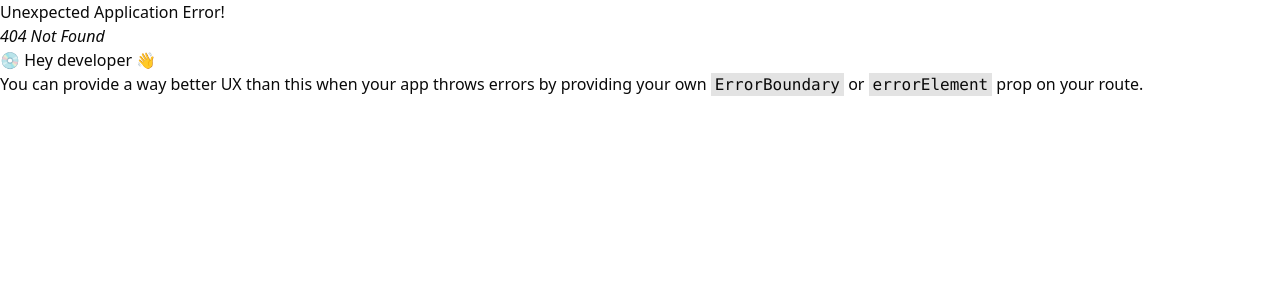
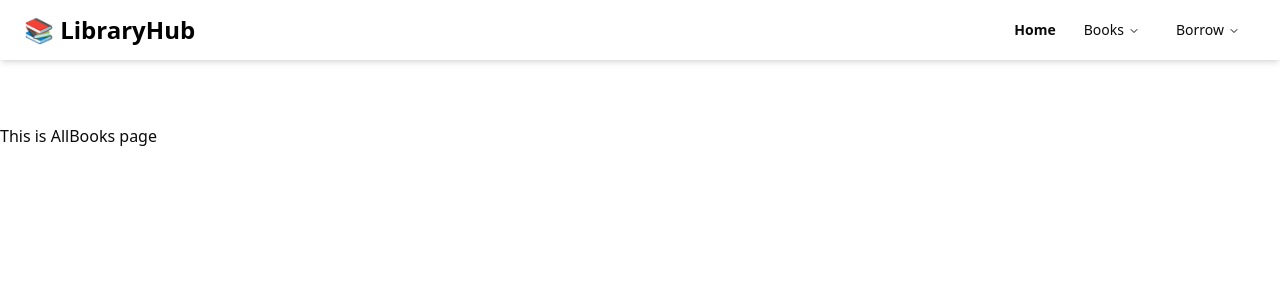
Before and after one commit to asifahmed1810/library-management-frontend-using-Redux, a React (Vite) app: page /books in a window 1280 px wide. Before the commit this address had no page. Shown: the top 300 px of the page. Built offline with nearby package versions, Linux system fonts and the light colour scheme.

Commit message:
Added home page and allbook page

```diff
--- a/src/App.tsx
+++ b/src/App.tsx
@@ -1,3 +1,5 @@
+import { Outlet } from "react-router"
+import Navbar from "./components/layout/Navbar"
 import { Button } from "./components/ui/button"
 
 
@@ -8,9 +10,8 @@ function App() {
   return (
     <>
 
-       <div className="flex min-h-svh flex-col items-center justify-center">
-      <Button className="bg-amber-700">Click me</Button>
-    </div>
+     <Navbar></Navbar>
+     <Outlet></Outlet>
 
     </>
   )
--- /dev/null
+++ b/src/pages/AllBooks.tsx
@@ -0,0 +1,7 @@
+function AllBooks(){
+    return (
+        <div className="max-w-7xl mx-auto mt-16">This is AllBooks page</div>
+    )
+}
+
+export default AllBooks;
--- /dev/null
+++ b/src/pages/Home.tsx
@@ -0,0 +1,6 @@
+function Home(){
+    return (
+        <div className="max-w-7xl mx-auto mt-16">this is home page</div>
+    )
+};
+export default Home;
```
Also changed, not shown: src/router/routes.tsx (+15 -2 lines).
